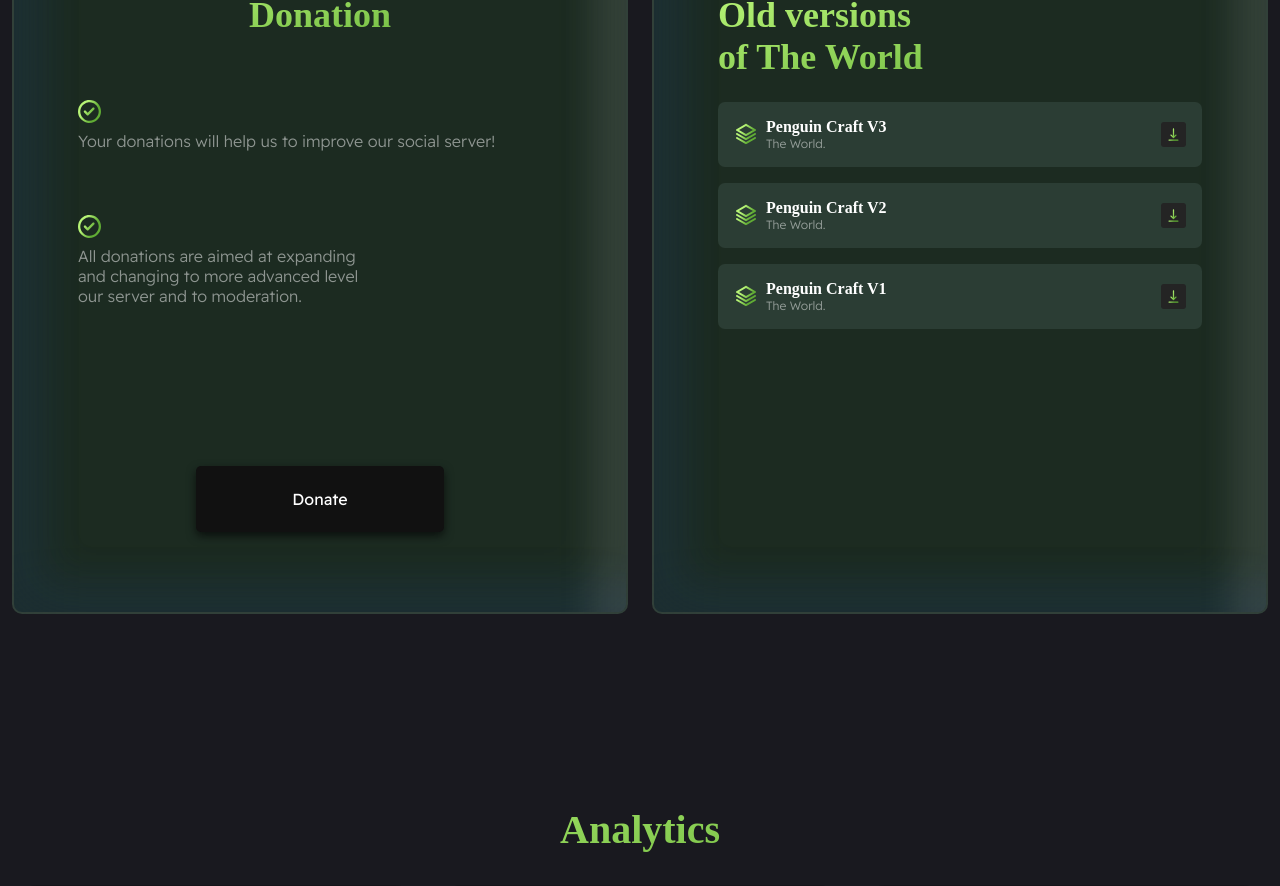
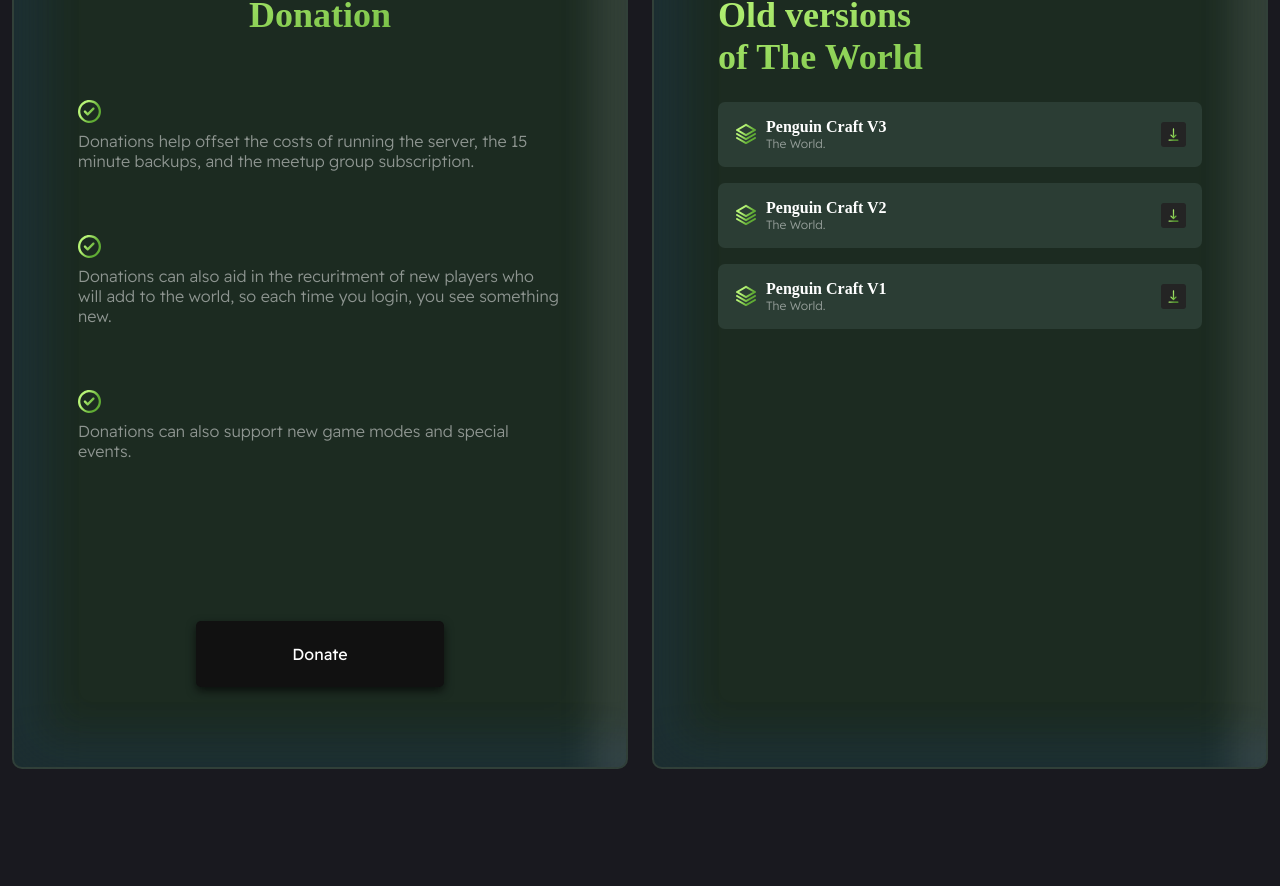
Before and after one commit to dgarvis/somc-club, a React (Vite) app: page / in a window 1280 px wide. Shown: the part 3340-4226 px from the top of the page. Built offline with nearby package versions, Linux system fonts and the light colour scheme; no server answers; the HTML template or start-up script is replaced by a standard one.

Commit message:
New donation flavor text.

```diff
--- a/src/Components/Donation/Donation.jsx
+++ b/src/Components/Donation/Donation.jsx
@@ -21,7 +21,8 @@ export const Donation = () => {
                   className="mb-2"
                 />
                 <p className="desc">
-                  Your donations will help us to improve our social server!
+		    Donations help offset the costs of running the server,
+		    the 15 minute backups, and the meetup group subscription.
                 </p>
               </div>
               <div className="mt-[4rem]">
@@ -33,11 +34,23 @@ export const Donation = () => {
                   className="mb-2"
                 />
                 <p className="desc m-0">
-                  All donations are aimed at expanding <br />
-                  and changing to more advanced level <br />
-                  our server and to moderation.
+		    Donations can also aid in the recuritment of new players
+		    who will add to the world, so each time you login, you see
+		    something new.
                 </p>
               </div>
+		<div className="mt-[4rem]">
+                    <img
+			src={CheckmarkIcon}
+			alt=""
+			width={23}
+			height={23}
+			className="mb-2"
+                    />
+                    <p className="desc m-0">
+			Donations can also support new game modes and special events.
+                    </p>
+		</div>
 		<a href="https://ko-fi.com/dgarvis" className="text-decoration-none" target="_blank">
 		    <div className="mt-[6rem] text-center">
 			<button className="donate-btn">Donate</button>
```
